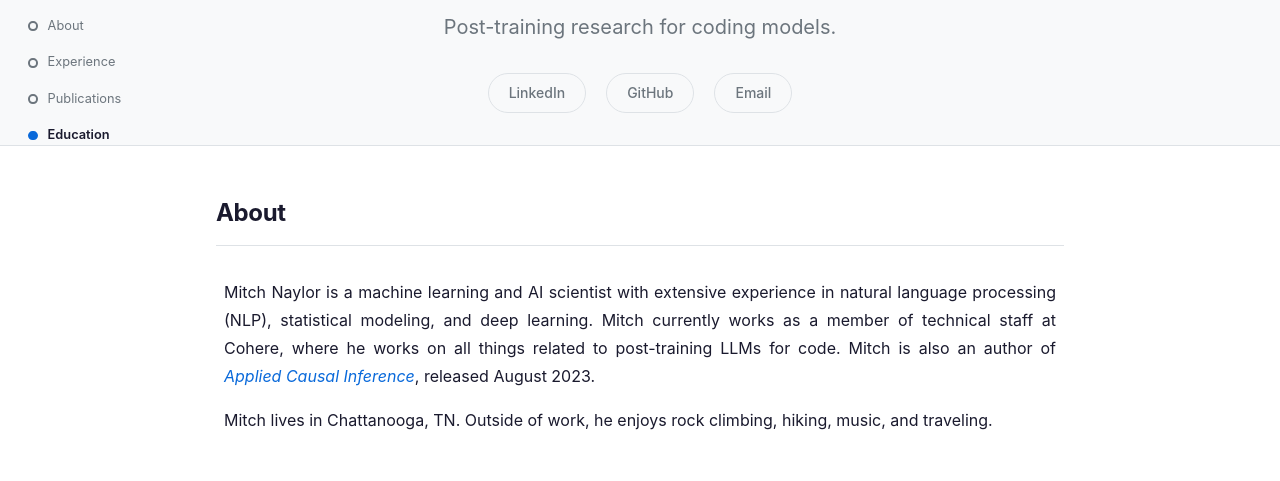
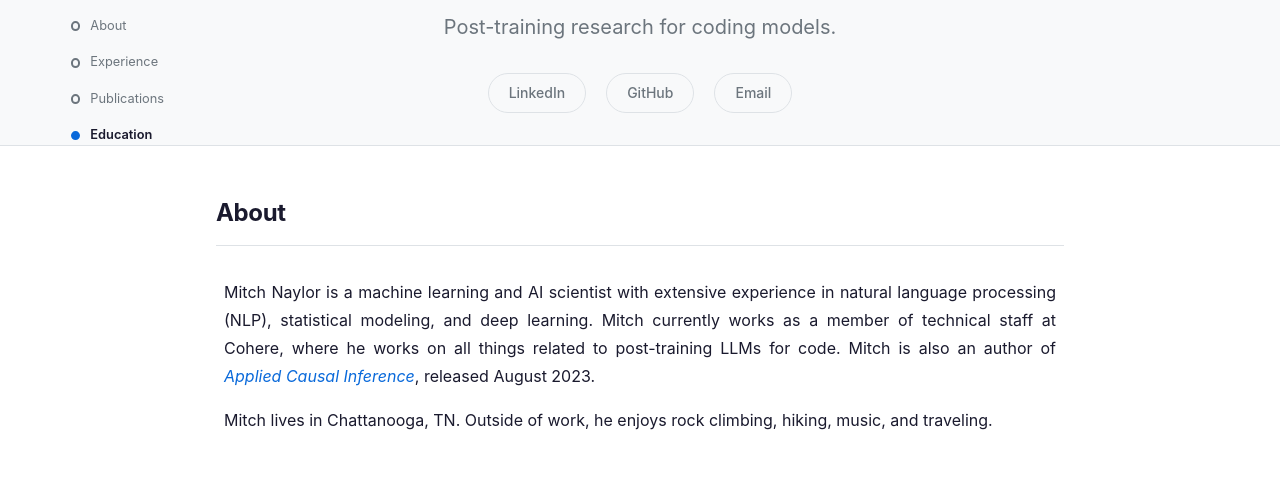
Before and after one commit to mnaylor5/personal-site, an Astro site: page / in a window 1280 px wide. Shown: the part 319-800 px from the top of the page. Built offline with nearby package versions, Linux system fonts and the light colour scheme; Astro itself is replaced by a stand-in of ours.

Commit message:
fix sidebar collision

```diff
--- a/src/components/SectionNav.astro
+++ b/src/components/SectionNav.astro
@@ -24,7 +24,9 @@ const sections = [
   .section-nav {
     position: fixed;
     top: 50%;
-    left: 1.5rem;
+    /* Anchor to the left gutter of the centered content column (max-w-4xl = 56rem),
+       so it never collides with the text as the viewport narrows. */
+    right: calc(50% + 28rem + 1.5rem);
     transform: translateY(-50%);
     z-index: 50;
   }
@@ -85,8 +87,8 @@ const sections = [
     font-weight: 600;
   }
 
-  /* Hide on smaller screens where it would crowd the content */
-  @media (max-width: 1024px) {
+  /* Hide when the side gutter is too thin to hold the nav without crowding */
+  @media (max-width: 1200px) {
     .section-nav {
       display: none;
     }
```
